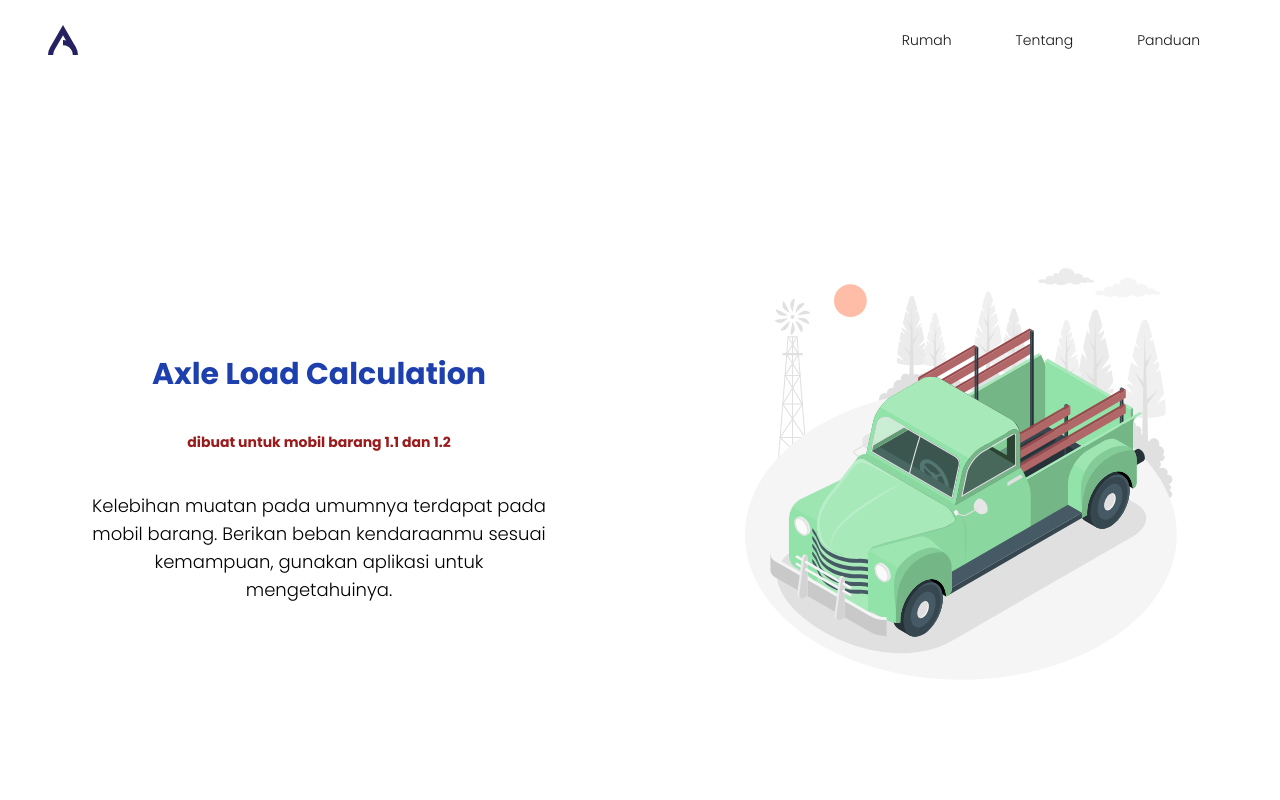
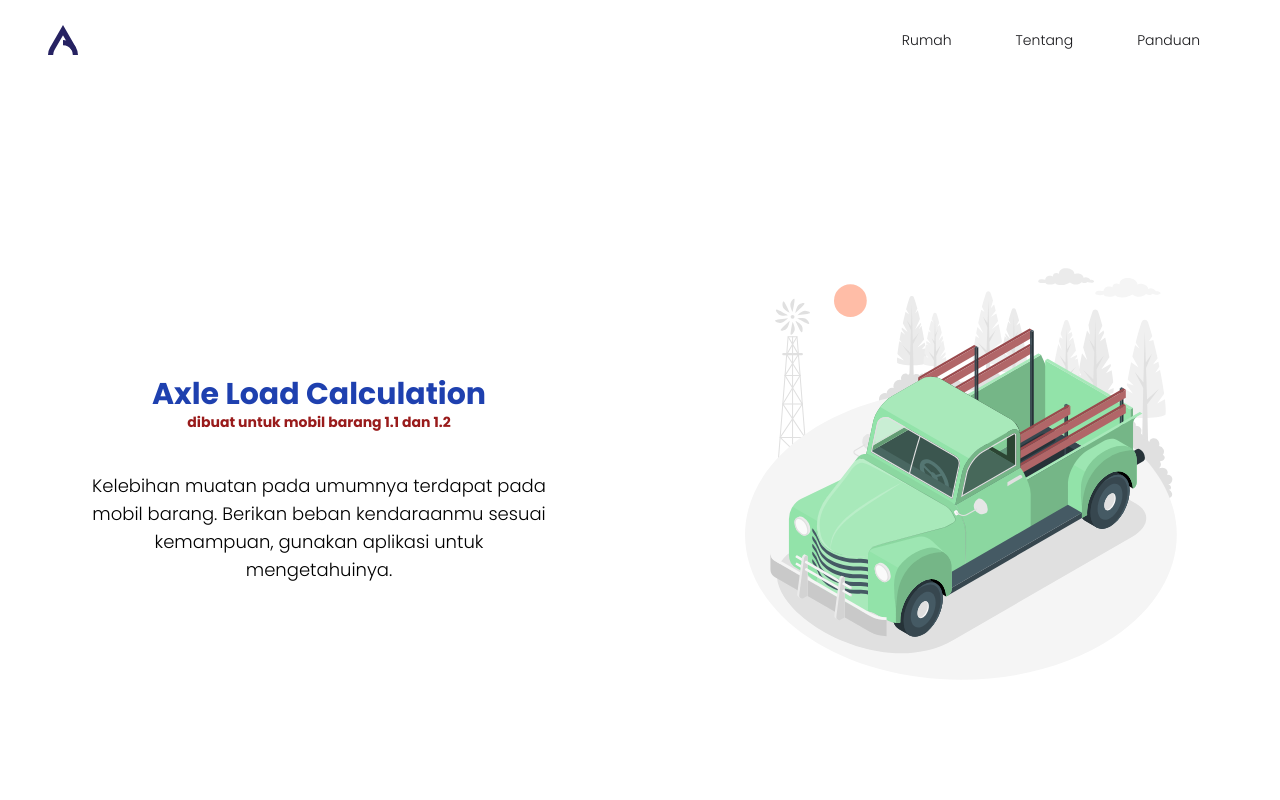
Before and after one commit to yasrielhy/alec, a Next.js app: page / in a window 1280 px wide. Shown: the top 800 px of the page. Built offline with nearby package versions, Linux system fonts and the light colour scheme.

Commit message:
penambahan kata

```diff
--- a/pages/index.js
+++ b/pages/index.js
@@ -8,7 +8,7 @@ export default function Home() {
       <main>
         <div className="min-h-screen grid grid-cols-1 md:grid-cols-2 place-items-center gap-1">
           <div className="flex flex-col justify-center items-center p-10">
-          <p className="pb-10 text-4xl font-bold text-center text-blue-800 lg:text-3xl">Axle Load Calculation</p>
+          <p className="text-4xl font-bold text-center text-blue-800 lg:text-3xl">Axle Load Calculation</p>
           <p className="pb-10 text-sm font-bold text-center text-red-800 lg:text-sm">dibuat untuk mobil barang 1.1 dan 1.2</p>
           <p className="p-3 text-2xl text-center font-light text-black dark:text-yellow-50 lg:w-5/6 lg:pb-0 lg:text-lg lg:p-0 lg:pl-0 lg:pr-0">Kelebihan muatan pada umumnya terdapat pada mobil barang. Berikan beban kendaraanmu sesuai kemampuan, gunakan aplikasi untuk mengetahuinya.</p>
           </div>
```
